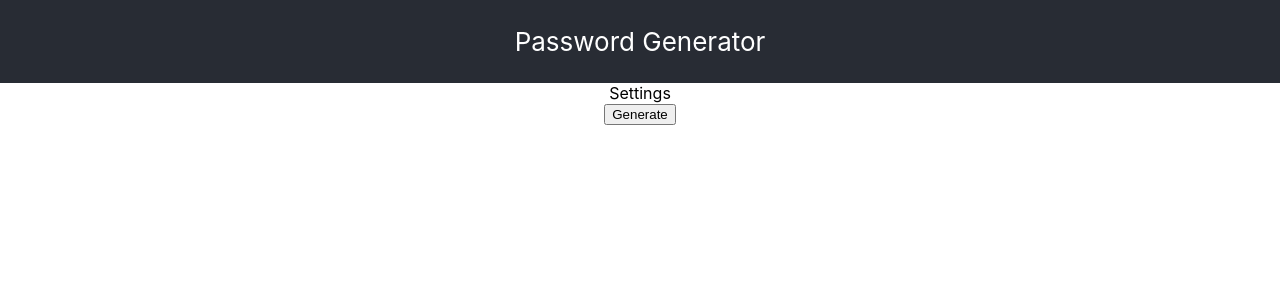
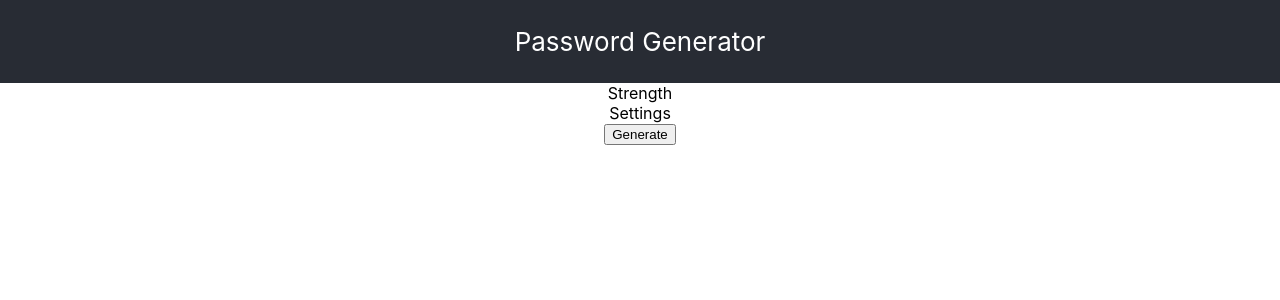
Before and after one commit to kaiuliia/password-generator, a React (Create React App) app: page / in a window 1280 px wide. Shown: the top 300 px of the page. Built offline with nearby package versions, Linux system fonts and the light colour scheme.

Commit message:
created strength component

```diff
--- a/src/Components/settings/settings.js
+++ b/src/Components/settings/settings.js
@@ -1,9 +1,12 @@
 import React from "react";
+import {Strength} from "./strength";
 // import { useSelector } from "react-redux";
 
 
 export const Settings = () => {
     return (
-        <div className="settings-container">Settings</div>
+        <div className="settings-container">
+            <Strength />
+            Settings</div>
     )
 };
--- a/src/Components/settings/strength.js
+++ b/src/Components/settings/strength.js
@@ -0,0 +1,9 @@
+import React from "react";
+// import { useSelector } from "react-redux";
+
+
+export const Strength = () => {
+    return (
+        <div className="strength-container">Strength</div>
+    )
+};
```
